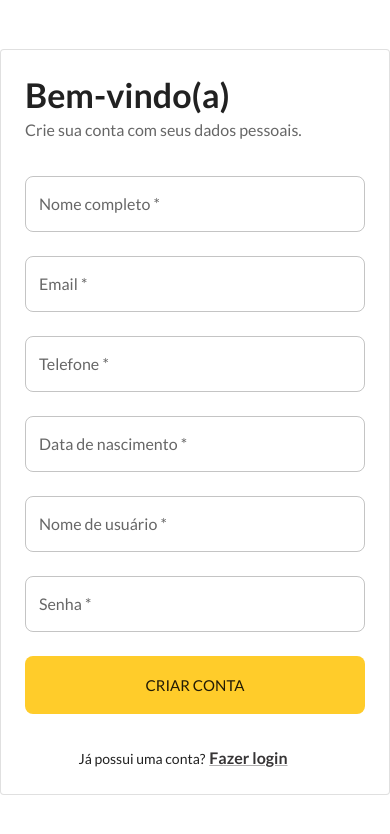
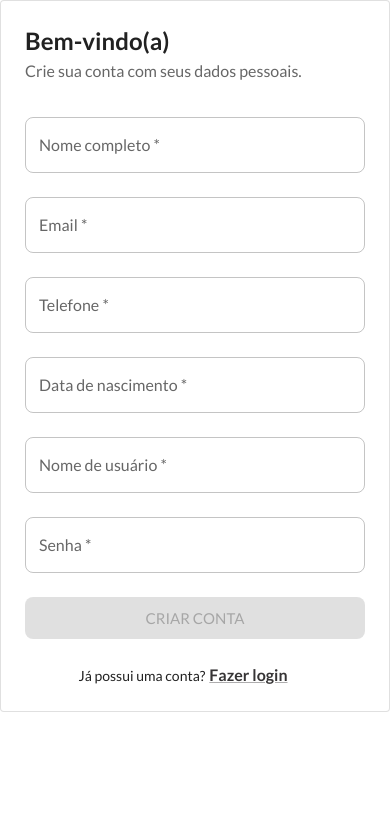
Before and after one commit to EriJohnson/marle, a React (Vite) app: page /register in a window 390 px wide. Shown: the top 834 px of the page. Built offline with nearby package versions, Linux system fonts and the light colour scheme.

Commit message:
feat: improve register page layout in mobile screens

```diff
--- a/src/assets/theme/components.ts
+++ b/src/assets/theme/components.ts
@@ -5,8 +5,6 @@ export const components = {
     },
     styleOverrides: {
       root: {
-        paddingTop: 16,
-        paddingBottom: 16,
         borderRadius: 8,
       },
     },
--- a/src/pages/Register/index.tsx
+++ b/src/pages/Register/index.tsx
@@ -31,18 +31,13 @@ export function Register() {
   };
 
   return (
-    <Container
-      maxWidth='sm'
-      sx={{
-        height: '100vh',
-        display: 'flex',
-        flexDirection: 'column',
-        justifyContent: 'center',
-      }}
-      disableGutters
-    >
-      <Paper variant='outlined' sx={{ p: { xs: 3 } }} color='secondary'>
-        <Typography variant='h4'>Bem-vindo(a)</Typography>
+    <Container maxWidth='xs' disableGutters>
+      <Paper
+        variant='outlined'
+        sx={{ p: { xs: 3, sm: 5 }, my: { xs: 0, sm: 5 } }}
+        color='secondary'
+      >
+        <Typography variant='h5'>Bem-vindo(a)</Typography>
         <Typography variant='subtitle1' color='text.secondary'>
           Crie sua conta com seus dados pessoais.
         </Typography>
@@ -58,15 +53,15 @@ export function Register() {
         >
           <Grid item xs={12}>
             <TextField
+              error={!!errors.fullName}
               {...register('fullName')}
-              error={!!errors.fullName}
               helperText={errors.fullName?.message}
               label='Nome completo'
               required
             />
           </Grid>
 
-          <Grid item xs={12} sm={8}>
+          <Grid item xs={12}>
             <TextField
               {...register('email')}
               error={!!errors.email}
@@ -76,7 +71,7 @@ export function Register() {
             />
           </Grid>
 
-          <Grid item xs={12} sm={4}>
+          <Grid item xs={12}>
             <TextField
               {...register('phone')}
               error={!!errors.phone}
@@ -127,15 +122,15 @@ export function Register() {
               fullWidth
               variant='contained'
               color='secondary'
+              type='submit'
+              disabled={!isValid}
               size='large'
-              type='submit'
-              // disabled={!isValid}
             >
               Criar conta
             </Button>
           </Grid>
 
-          <Grid container justifyContent='center' sx={{ mt: 4 }}>
+          <Grid container justifyContent='center' sx={{ mt: 3 }}>
             <Grid item>
               <Typography sx={{ display: 'inline' }} variant='body2'>
                 Já possui uma conta?
```
